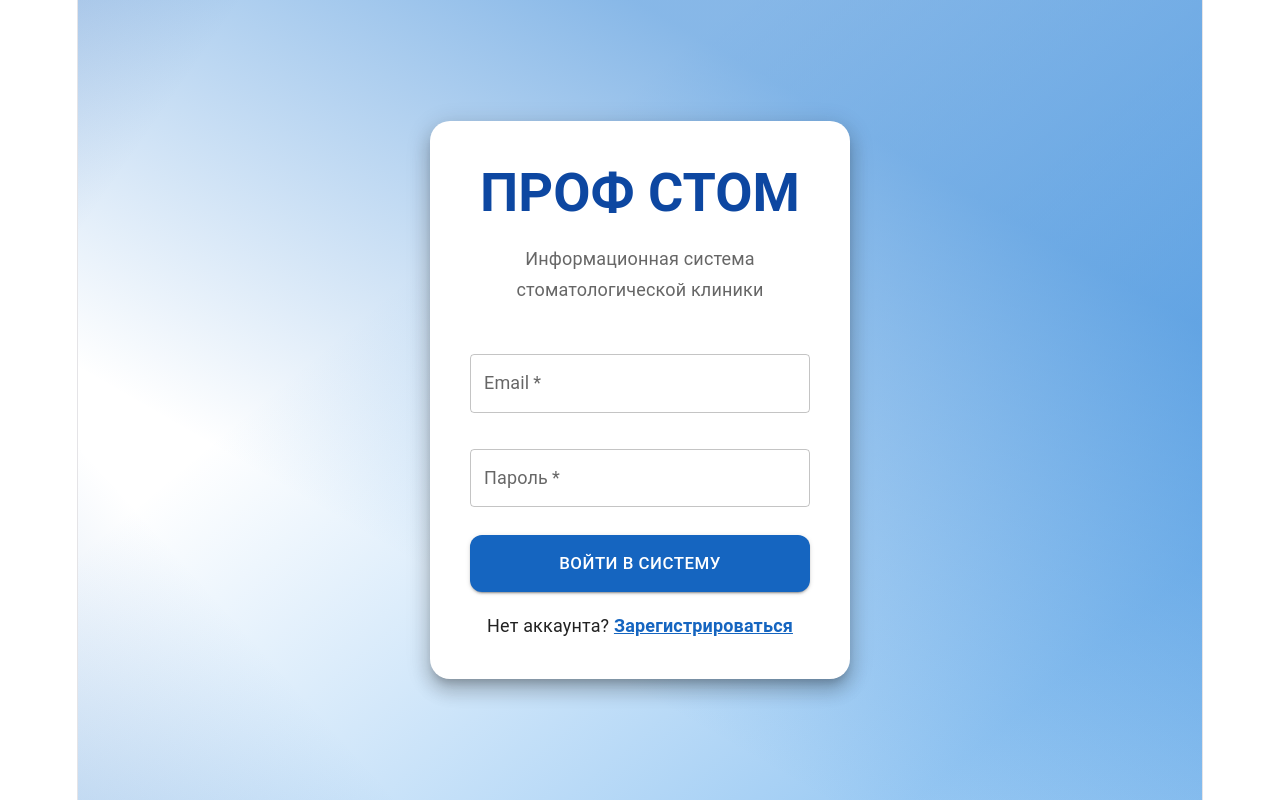
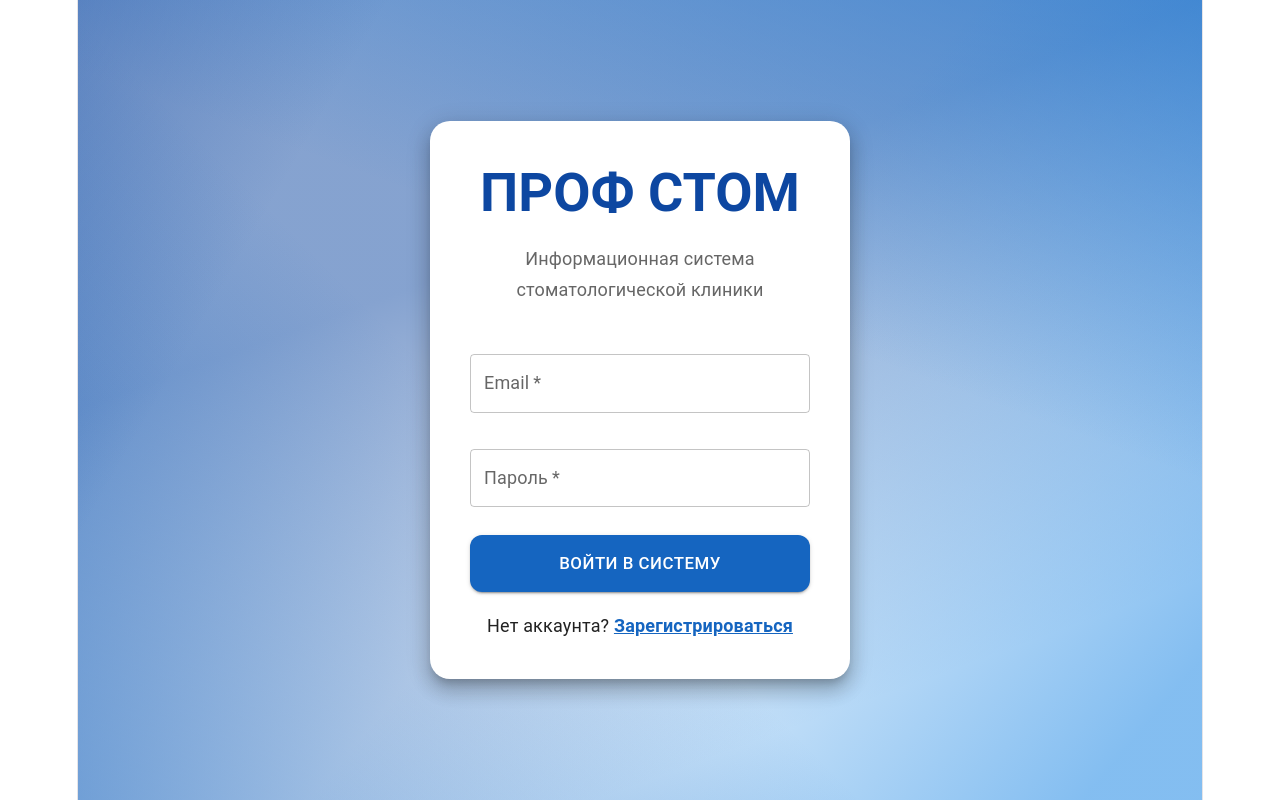
Before and after one commit to violatttion/prof-stom, a React app in the folder frontend/: page /login in a window 1280 px wide. Built offline with nearby package versions, Linux system fonts and the light colour scheme; no server answers; the HTML template or start-up script is replaced by a standard one.

Commit message:
короткий фикс

```diff
--- a/frontend/src/components/AnimatedBackground.jsx
+++ b/frontend/src/components/AnimatedBackground.jsx
@@ -11,18 +11,20 @@ const AnimatedBackground = () => {
         right: 0,
         bottom: 0,
         backgroundImage: `
-          linear-gradient(125deg, rgba(13, 71, 161, 0.55) 0%, transparent 28%),
-          linear-gradient(48deg, rgba(21, 101, 192, 0.48) 12%, transparent 42%),
-          linear-gradient(210deg, rgba(25, 118, 210, 0.52) 22%, transparent 50%),
-          linear-gradient(320deg, rgba(30, 136, 229, 0.45) 30%, transparent 62%)
+          linear-gradient(120deg, rgba(13, 71, 161, 0.65) 0%, transparent 25%),
+          linear-gradient(45deg, rgba(21, 101, 192, 0.58) 10%, transparent 38%),
+          linear-gradient(200deg, rgba(25, 118, 210, 0.62) 20%, transparent 48%),
+          linear-gradient(310deg, rgba(30, 136, 229, 0.55) 28%, transparent 55%),
+          linear-gradient(160deg, rgba(13, 71, 161, 0.50) 38%, transparent 68%)
         `,
-        backgroundSize: '170% 170%',
-        animation: 'strongShimmer 12s ease-in-out infinite',
-        '@keyframes strongShimmer': {
+        backgroundSize: '160% 160%',
+        animation: 'intenseShimmer 9s ease-in-out infinite',
+        '@keyframes intenseShimmer': {
           '0%': { backgroundPosition: '0% 0%' },
-          '25%': { backgroundPosition: '40% 35%' },
-          '50%': { backgroundPosition: '75% 15%' },
-          '75%': { backgroundPosition: '30% 60%' },
+          '20%': { backgroundPosition: '45% 30%' },
+          '40%': { backgroundPosition: '80% 10%' },
+          '60%': { backgroundPosition: '25% 55%' },
+          '80%': { backgroundPosition: '60% 75%' },
           '100%': { backgroundPosition: '0% 0%' },
         },
         zIndex: 0,
```
